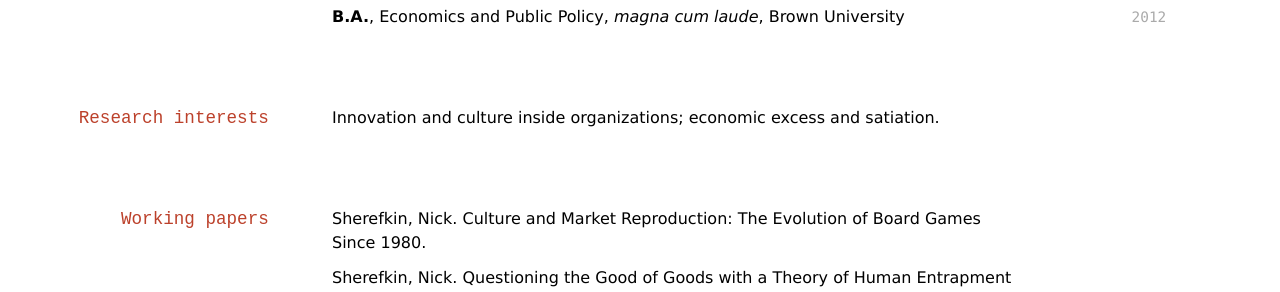
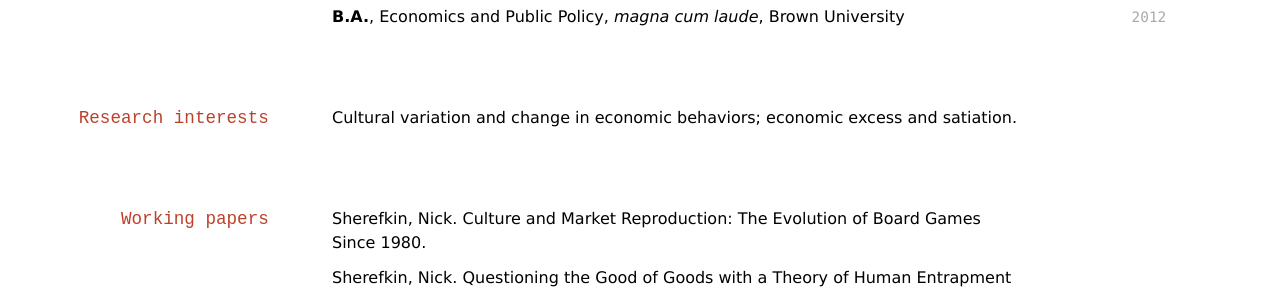
Before and after one commit to elipapa/markdown-cv, a Jekyll site: the page built from index.md, in a window 1280 px wide. Shown: the part 275-567 px from the top of the page. Built offline with Jekyll 4.4.1, drawn with Linux system fonts in a browser that asks for light colours.

Commit message:
Update index.md

```diff
--- a/index.md
+++ b/index.md
@@ -23,7 +23,7 @@ __B.A.__, Economics and Public Policy, *magna cum laude*, Brown University
 
 ## Research interests
 
-Innovation and culture inside organizations; economic excess and satiation.
+Cultural variation and change in economic behaviors; economic excess and satiation.
 
 
 ## Working papers <!--- Publications and working papers --->
```
